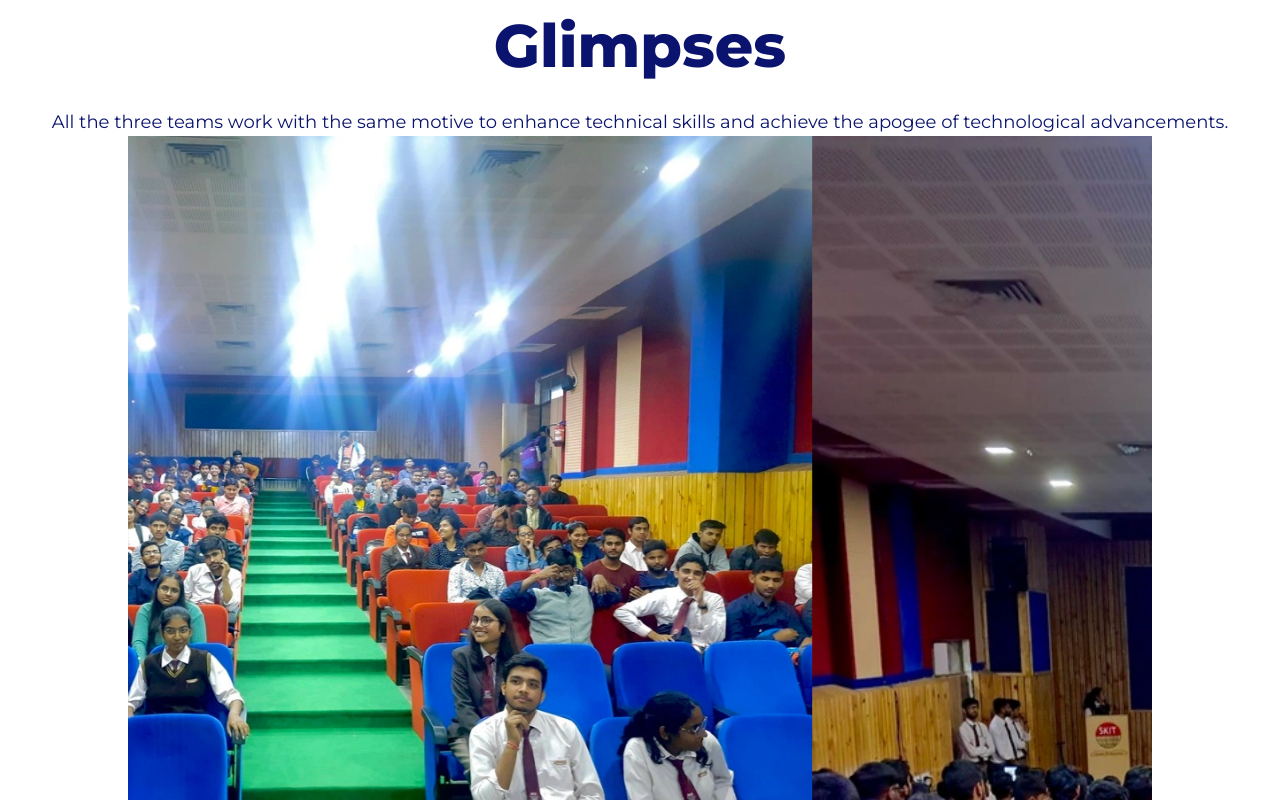
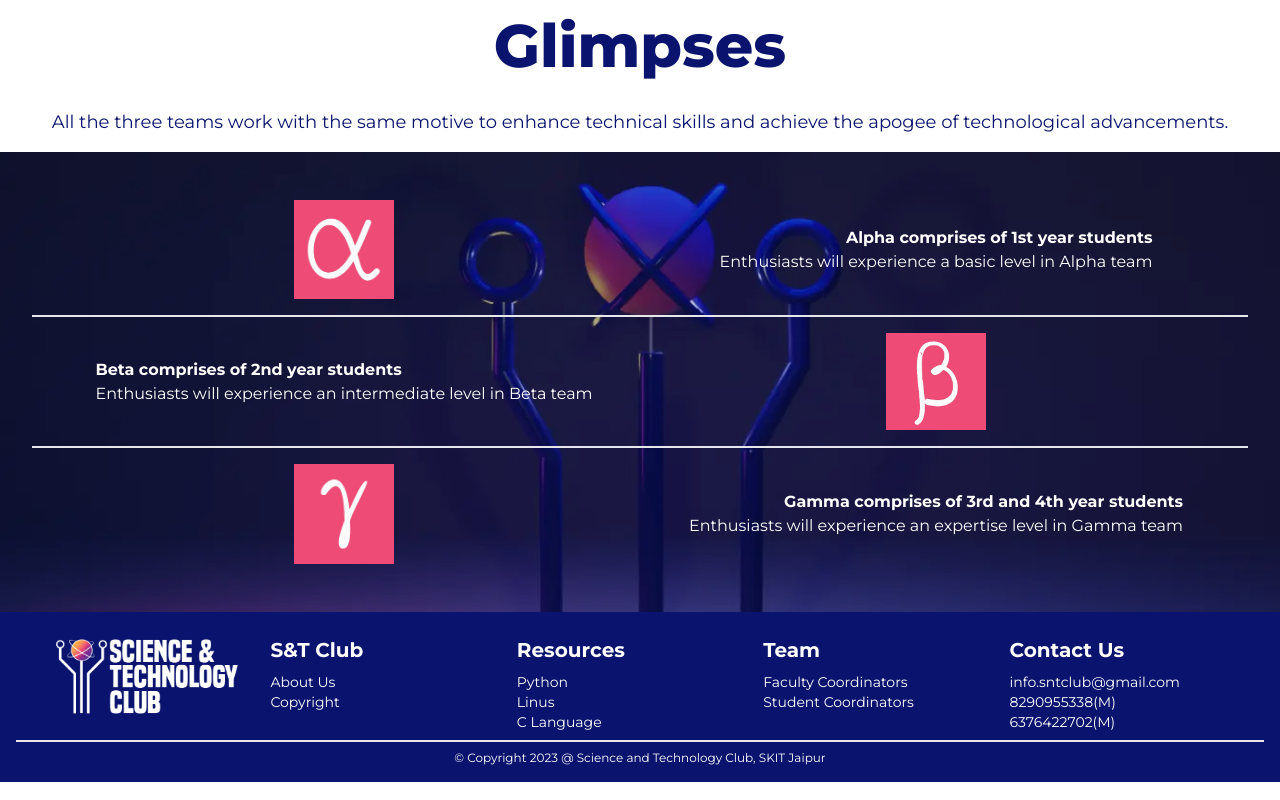
Before and after one commit to snt-club/snt-club.vercel.app, a Next.js app: page / in a window 1280 px wide. Shown: the part 1180-1980 px from the top of the page. Built offline with nearby package versions, Linux system fonts and the light colour scheme.

Commit message:
Update section3.tsx

```diff
--- a/components/main-sections/section3.tsx
+++ b/components/main-sections/section3.tsx
@@ -64,7 +64,7 @@ function section3() {
           </p>
         </div>
         <div>
-          <Gallery images={images} />
+{/*           <Gallery images={images} /> */}
         </div>
       </div>
     </section>
```
